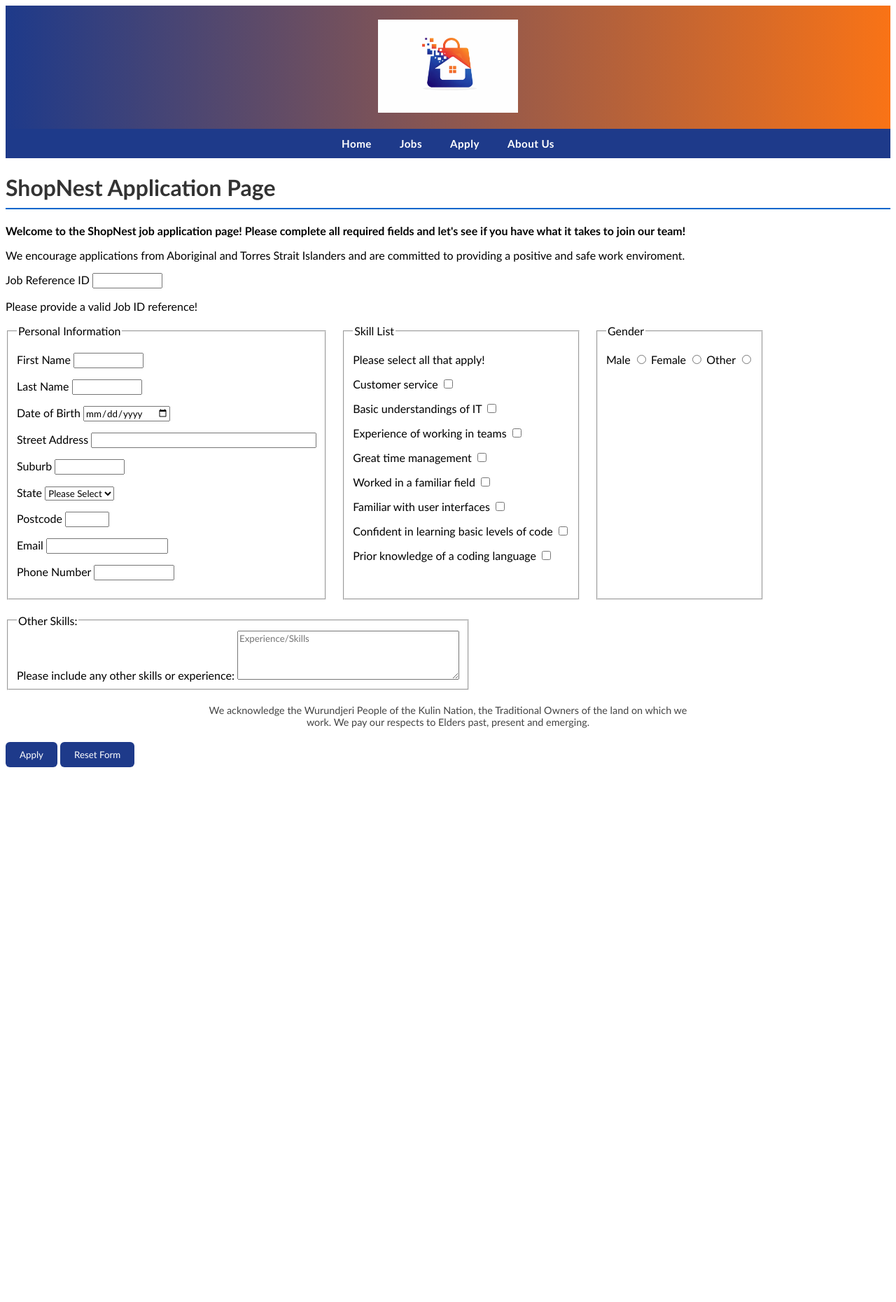
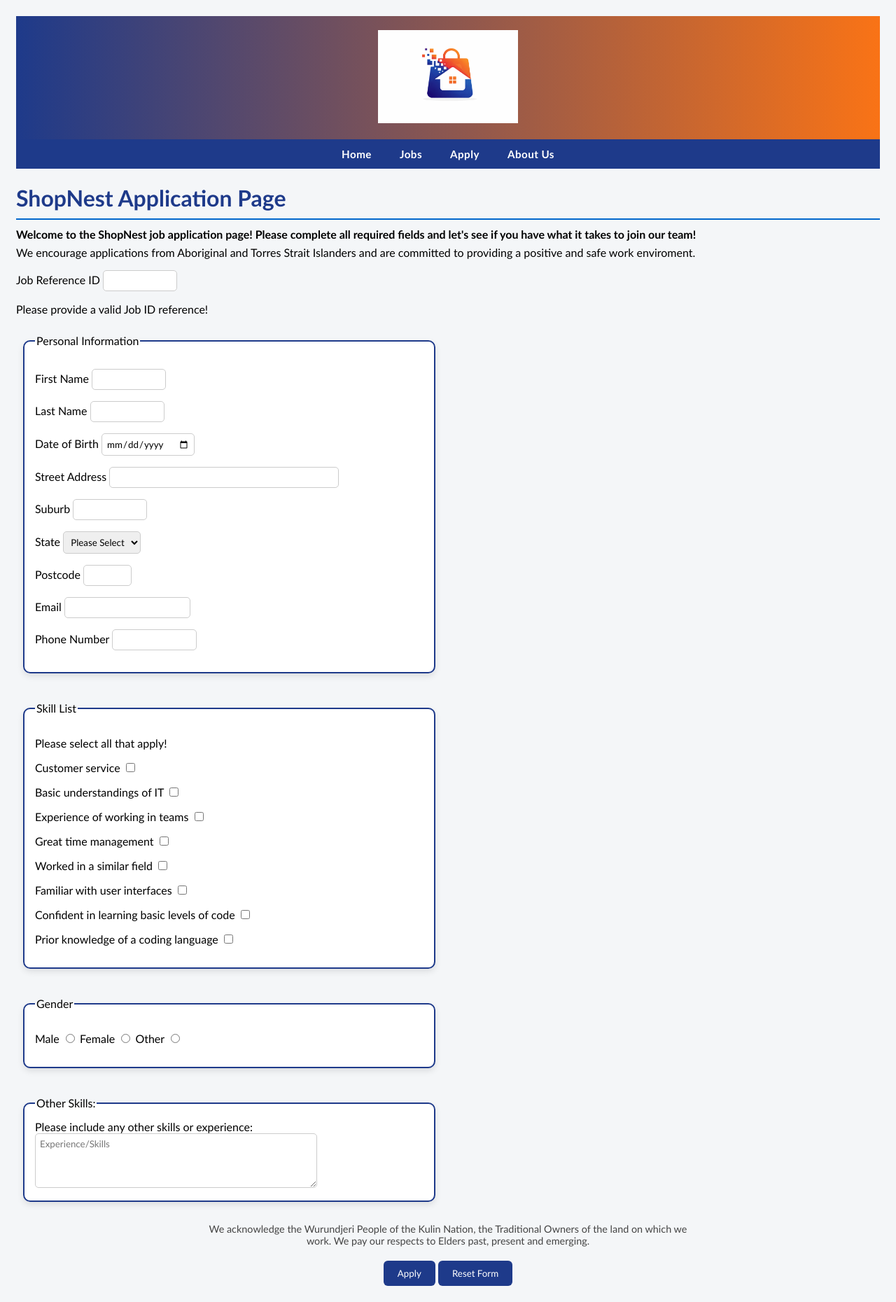
Before and after one commit to 106512035/g05repositorypart2, a PHP site: page /apply.php in a window 1280 px wide. Shown: the whole page at 70% size. Before the commit the page ends 1096 px from the top, so only its background shows below. Run offline with PHP 8.4, Linux system fonts and the light colour scheme.

Commit message:
Added inline and embedded CSS back into apply page.

```diff
--- a/apply.php
+++ b/apply.php
@@ -13,12 +13,38 @@
 <header>
     <!--Company logo image which is displayed at the top of the webpage.-->
     <img src="images/company_logo.png" alt="ShopNest Logo">
+    <style>
+        fieldset {
+            width: 45%;
+            border: 2px solid #1e3a8a;
+            border-radius: 10px;
+            padding: 15px;
+            margin: 10px;
+            background: white;
+            box-shadow: 0 4px 10px rgba(0,0,0,0.1);
+        }
+
+        input, select, textarea {
+            padding: 6px;
+            border-radius: 5px;
+            border: 1px solid #ccc;
+        }
+
+        body{background:#f4f6f8;
+            padding: 15px;
+        }
+
+        .row fieldset{
+            width: 45%;
+            min-width: 320px;
+        }
+    </style>
 </header>
     <!--Forms method and action.-->
     <form method="post" action="https://mercury.swin.edu.au/it000000/formtest.php">
 
-    <!--The navigation bar containing the links to the other files/webpages that users can access-->
-    <nav>
+   <!--The navigation bar containing the links to the other files/webpages that users can access-->
+   <nav>
         <a href="index.html">Home</a>
         <a href="jobs.html">Jobs</a>
         <a href="apply.html">Apply</a>
@@ -26,8 +52,8 @@
     </nav>
 
     <!--Header and description of the apply page-->
-    <h1>ShopNest Application Page</h1>
-    <p><strong>Welcome to the ShopNest job application page! Please complete all required fields and let's see if you have what it takes to join our team!</strong></p>
+    <h1 style = "text-align: left; color:  #1e3a8a;">ShopNest Application Page</h1>
+    <p style = "margin: 0; line-height: 0;"><strong>Welcome to the ShopNest job application page! Please complete all required fields and let's see if you have what it takes to join our team!</strong></p>
     <p>We encourage applications from Aboriginal and Torres Strait Islanders and are committed to providing a positive and safe work enviroment.</p>
 
     <!--Sub-heading and input for job reference ID.-->
@@ -46,7 +72,7 @@
             <p><label for="dob">Date of Birth</label>
             <input type="date" name= "dob" id="dob" size="13" required="required"></p>
             <p><label for="streetaddress">Street Address</label>
-            <input type="text" name= "streetaddress" id="streetaddress" size="40" pattern="^[a-zA-Z0-9\s/]{1,40}$" required="required"></p>
+            <input type="text" name= "streetaddress" id="streetaddress" size="40" pattern="[a-zA-Z0-9\s,.'/-]{1,40}" required="required"></p>
             <p><label for="suburb">Suburb</label>
             <input type="text" name= "suburb" id="suburb" size="10" pattern="^[a-zA-Z ]{1,40}$" required="required"></p>
             <p><label for="state">State</label>
@@ -62,11 +88,11 @@
                     <option value="act">ACT</option>
                 </select>
             <p><label for="postcode">Postcode</label>
-            <input type="text" name= "postcode" id="postcode" size="5" pattern="^[0-9]{4}$" required="required"></p>
+            <input type="text" name= "postcode" id="postcode" size="5" pattern="[0-9]{4}" required="required"></p>
             <p><label for="email">Email</label>
                 <input type="email" name= "email" id="email" required="required"></p>
             <p><label for="phoneno">Phone Number</label>
-                <input type="text" name= "phoneno" id="phoneno" size="12" pattern="^[0-9]{8,12}$" required="required"></p>
+                <input type="text" name= "phoneno" id="phoneno" size="12" pattern="[0-9]{8,12}" required="required"></p>
         </fieldset>
 
          <!--The fieldset that lists set skills users are able to tick.-->
@@ -81,7 +107,7 @@
                 <input type="checkbox" id="teamwork" name="skill[]" value="teamwork"></p>
             <p><label for="time_managing">Great time management</label>
                 <input type="checkbox" id="time_managing" name="skill[]" value="time_managing"></p>
-            <p><label for="fieldwork">Worked in a familiar field</label>
+            <p><label for="fieldwork">Worked in a similar field</label>
                 <input type="checkbox" id="fieldwork" name="skill[]" value="fieldwork"></p>
             <p><label for="userinter">Familiar with user interfaces</label>
                 <input type="checkbox" id="userinter" name="skill[]" value="userinter"></p>
@@ -108,13 +134,13 @@
         <fieldset class="fieldright">
             <legend>Other Skills:</legend>
             <label for="otherskills">Please include any other skills or experience:</label>
-			<textarea id="otherskills" name="otherskills" rows="4" cols="40" placeholder="Experience/Skills"></textarea>
+			<textarea id="otherskills" name="otherskills" rows="4" cols="40" placeholder="Experience/Skills" style= "width: 70%;"></textarea>
         </fieldset>
     </div>
         <!--Acknowledgment to country-->
-        <p id="acknowledgment">We acknowledge the Wurundjeri People of the Kulin Nation, the Traditional Owners of the land on which we work. We pay our respects to Elders past, present and emerging.</p>
+        <p style= "max-width: 700px; margin: 20px auto; font-size: 0.9em; color: #444; text-align: center;">We acknowledge the Wurundjeri People of the Kulin Nation, the Traditional Owners of the land on which we work. We pay our respects to Elders past, present and emerging.</p>
         <!--The buttons including a submit and reset form.-->
-    <div class="buttons">
+    <div class="buttons" style="text-align: center; margin-top: 20px;">
     <input type= "submit" value="Apply" id="subutton">
 	<input type= "reset" value="Reset Form" id="resbutton">
     </div>
```
